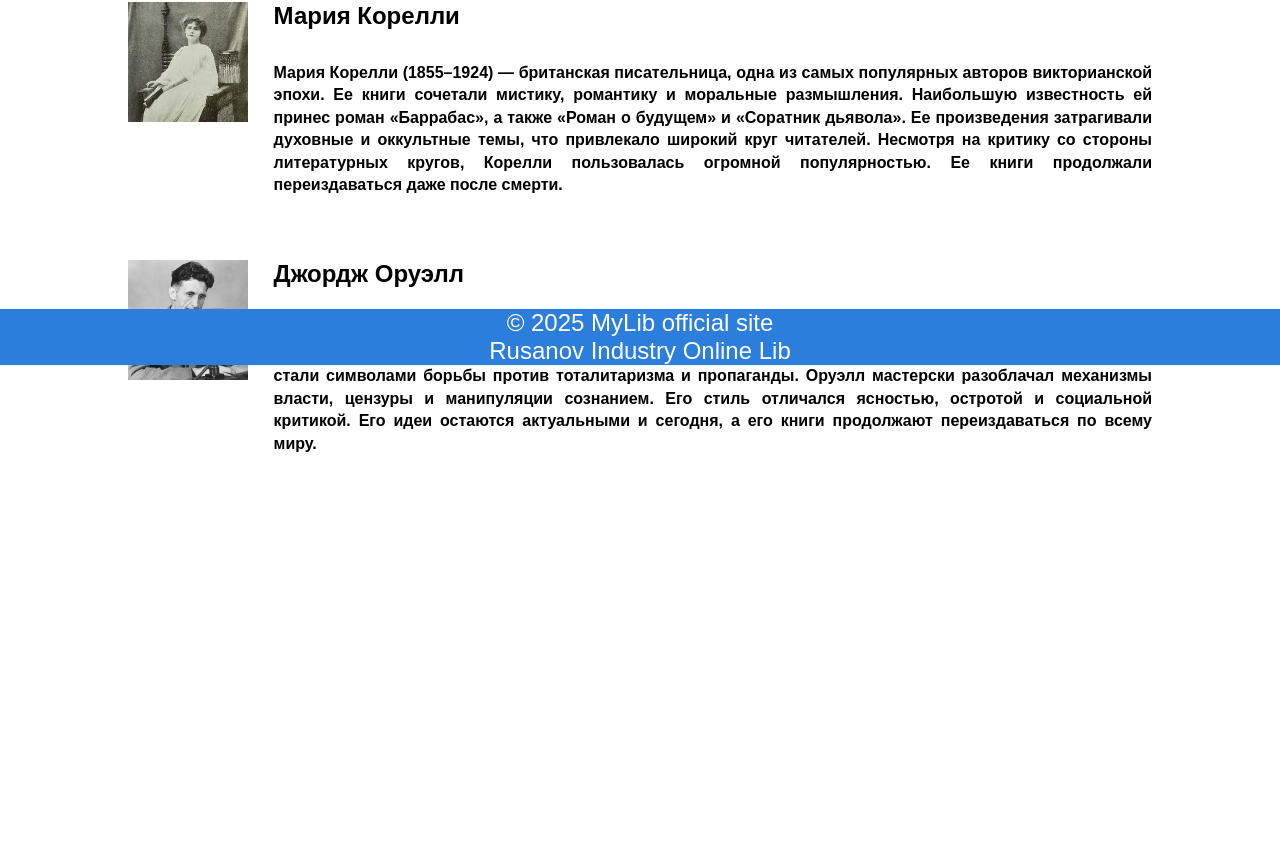
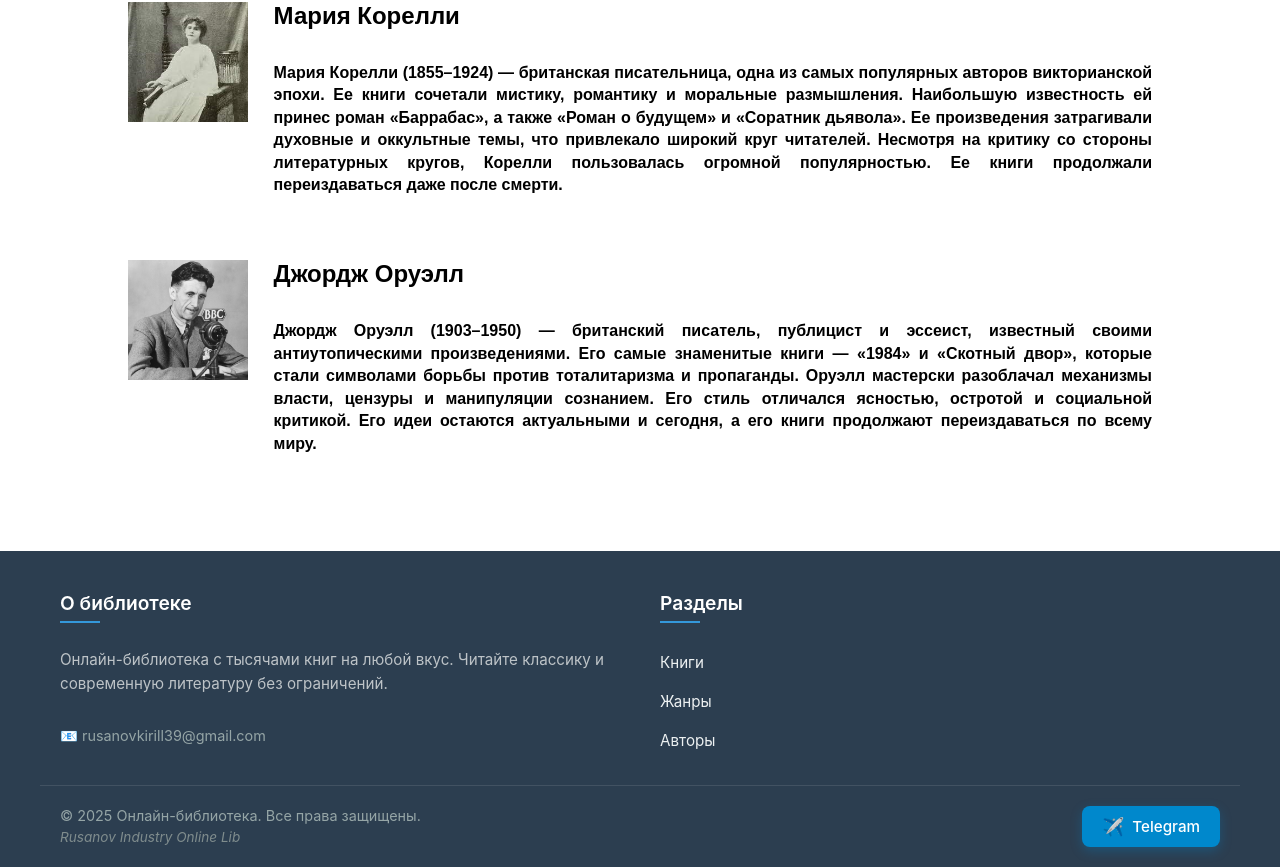
Before and after one commit to Rusanov-Kirill/university-web-lib, a React (Vite) app in the folder frontend/: page /authors in a window 1280 px wide. Shown: the part 435-1302 px from the top of the page. Before the commit the page ends 986 px from the top, so only its background shows below. Built offline with nearby package versions, Linux system fonts and the light colour scheme; a web font is replaced by a local one.

Commit message:
ui/ux: redisign Footer component

```diff
--- a/frontend/src/components/Footer/Footer.jsx
+++ b/frontend/src/components/Footer/Footer.jsx
@@ -1,13 +1,60 @@
-import styles from './Footer.module.css'
+import styles from './Footer.module.css';
+import { NavLink } from 'react-router-dom';
 
 function Footer() {
     const CURRENT_YEAR = new Date().getFullYear();
+
     return (
-        <footer className={styles.footer}>
-            <p className={styles.p}>© {CURRENT_YEAR} MyLib official site</p>
-            <p className={styles.p}>Rusanov Industry Online Lib</p>
+        <footer className={styles.footer} aria-label="Подвал сайта">
+            <div className={styles.footerContent}>
+
+                {/* Информационный блок */}
+                <div className={styles.footerSection}>
+                    <h3 className={styles.sectionTitle}>О библиотеке</h3>
+                    <p className={styles.description}>
+                        Онлайн-библиотека с тысячами книг на любой вкус.
+                        Читайте классику и современную литературу без ограничений.
+                    </p>
+                    <div className={styles.contactInfo}>
+                        <p>📧 rusanovkirill39@gmail.com</p>
+                    </div>
+                </div>
+
+                {/* Навигация */}
+                <div className={styles.footerSection}>
+                    <h3 className={styles.sectionTitle}>Разделы</h3>
+                    <nav className={styles.footerNav} aria-label="Футерная навигация">
+                        <NavLink to="/books" className={styles.navLink}>Книги</NavLink>
+                        <NavLink to="/genres" className={styles.navLink}>Жанры</NavLink>
+                        <NavLink to="/authors" className={styles.navLink}>Авторы</NavLink>
+                    </nav>
+                </div>
+
+            </div>
+
+            {/* Копирайт и соцсети */}
+            <div className={styles.footerBottom}>
+                <div className={styles.copyright}>
+                    <p>© {CURRENT_YEAR} Онлайн-библиотека. Все права защищены.</p>
+                    <p className={styles.credits}>Rusanov Industry Online Lib</p>
+                </div>
+
+                {/* Telegram ссылка */}
+                <div className={styles.socialLinks}>
+                    <a
+                        href="https://t.me/LvMashiro_7"
+                        className={styles.telegramLink}
+                        target="_blank"
+                        rel="noopener noreferrer"
+                        aria-label="Наш Telegram"
+                    >
+                        <span className={styles.telegramIcon}>✈️</span>
+                        <span>Telegram</span>
+                    </a>
+                </div>
+            </div>
         </footer>
-    )
+    );
 }
 
-export default Footer
+export default Footer;
--- a/frontend/src/components/Footer/Footer.module.css
+++ b/frontend/src/components/Footer/Footer.module.css
@@ -1,25 +1,214 @@
+/* Footer.module.css - With Telegram link */
 .footer {
-    position: fixed;
-    bottom: 0;
-    width: 100%;
-    display: flex;
-    background-color: #2C7EDC;;
-    flex-direction: column;
-    height: 7vh;
-    align-items: center;
-    justify-content: center;
-    z-index: 1000;
-    user-select: none;
+    background: #2c3e50;
+    color: #ecf0f1;
+    padding: 40px 0 20px;
+    margin-top: auto;
+    font-family: -apple-system, BlinkMacSystemFont, 'Segoe UI', Roboto, sans-serif;
 }
 
-.p {
+.footerContent {
+    display: grid;
+    grid-template-columns: repeat(auto-fit, minmax(250px, 1fr));
+    gap: 40px;
+    max-width: 1200px;
+    margin: 0 auto;
+    padding: 0 20px 30px;
+    border-bottom: 1px solid rgba(255, 255, 255, 0.1);
+}
+
+.footerSection {
+    display: flex;
+    flex-direction: column;
+    gap: 15px;
+}
+
+.sectionTitle {
+    font-size: 1.2rem;
+    font-weight: 600;
+    margin: 0 0 10px 0;
+    color: #fff;
+    position: relative;
+    padding-bottom: 8px;
+}
+
+.sectionTitle::after {
+    content: '';
+    position: absolute;
+    bottom: 0;
+    left: 0;
+    width: 40px;
+    height: 2px;
+    background: #3498db;
+}
+
+.description {
+    font-size: 0.95rem;
+    line-height: 1.6;
+    margin: 0;
+    color: #bdc3c7;
+}
+
+.contactInfo {
+    margin-top: 10px;
+}
+
+.contactInfo p {
+    margin: 5px 0;
+    font-size: 0.9rem;
+    color: #95a5a6;
+}
+
+.footerNav {
+    display: flex;
+    flex-direction: column;
+    gap: 10px;
+}
+
+.navLink {
+    color: #ecf0f1;
+    text-decoration: none;
+    font-size: 0.95rem;
+    padding: 5px 0;
+    transition: all 0.2s ease;
+    position: relative;
+    width: fit-content;
+}
+
+.navLink:hover {
+    color: #3498db;
+    transform: translateX(5px);
+}
+
+.navLink::before {
+    content: '›';
+    position: absolute;
+    left: -15px;
+    opacity: 0;
+    transition: all 0.2s ease;
+}
+
+.navLink:hover::before {
+    opacity: 1;
+    left: -10px;
+}
+
+.footerBottom {
+    max-width: 1200px;
+    margin: 0 auto;
+    padding: 20px 20px 0;
+    display: flex;
+    justify-content: space-between;
+    align-items: center;
+    flex-wrap: wrap;
+    gap: 20px;
+}
+
+.copyright {
+    display: flex;
+    flex-direction: column;
+    gap: 5px;
+}
+
+.copyright p {
+    margin: 0;
+    font-size: 0.9rem;
+    color: #95a5a6;
+}
+
+.credits {
+    font-size: 0.85rem !important;
+    color: #7f8c8d !important;
+    font-style: italic;
+}
+
+/* Telegram link */
+.socialLinks {
+    display: flex;
+    gap: 15px;
+}
+
+.telegramLink {
+    display: inline-flex;
+    align-items: center;
+    gap: 8px;
+    padding: 10px 20px;
+    background: #0088cc;
     color: white;
-    font-size: 24px;
-    margin: 0;
+    text-decoration: none;
+    border-radius: 8px;
+    font-weight: 500;
+    font-size: 0.95rem;
+    transition: all 0.3s ease;
+    box-shadow: 0 4px 12px rgba(0, 136, 204, 0.3);
+}
+
+.telegramLink:hover {
+    background: #0077b5;
+    transform: translateY(-2px);
+    box-shadow: 0 6px 16px rgba(0, 136, 204, 0.4);
+    color: white;
+}
+
+.telegramLink:active {
+    transform: translateY(0);
+    box-shadow: 0 2px 8px rgba(0, 136, 204, 0.3);
+}
+
+.telegramIcon {
+    font-size: 1.1rem;
+    transition: transform 0.3s ease;
+}
+
+.telegramLink:hover .telegramIcon {
+    transform: translateY(-2px);
+}
+
+/* Accessibility improvements */
+.footer a:focus {
+    outline: 2px solid #3498db;
+    outline-offset: 2px;
+}
+
+/* Responsive */
+@media (max-width: 768px) {
+    .footerContent {
+        grid-template-columns: 1fr;
+        gap: 30px;
+        padding: 0 15px 25px;
+    }
+
+    .footerBottom {
+        flex-direction: column;
+        text-align: center;
+        gap: 15px;
+        padding: 20px 15px 0;
+    }
+
+    .socialLinks {
+        justify-content: center;
+    }
+
+    .navLink:hover {
+        transform: none;
+    }
+
+    .navLink::before {
+        display: none;
+    }
 }
 
 @media (max-width: 480px) {
-    .p {
-        font-size: 20px;
+    .footer {
+        padding: 30px 0 15px;
+    }
+
+    .footerContent {
+        gap: 25px;
+    }
+
+    .telegramLink {
+        padding: 8px 16px;
+        font-size: 0.9rem;
     }
 }
```
